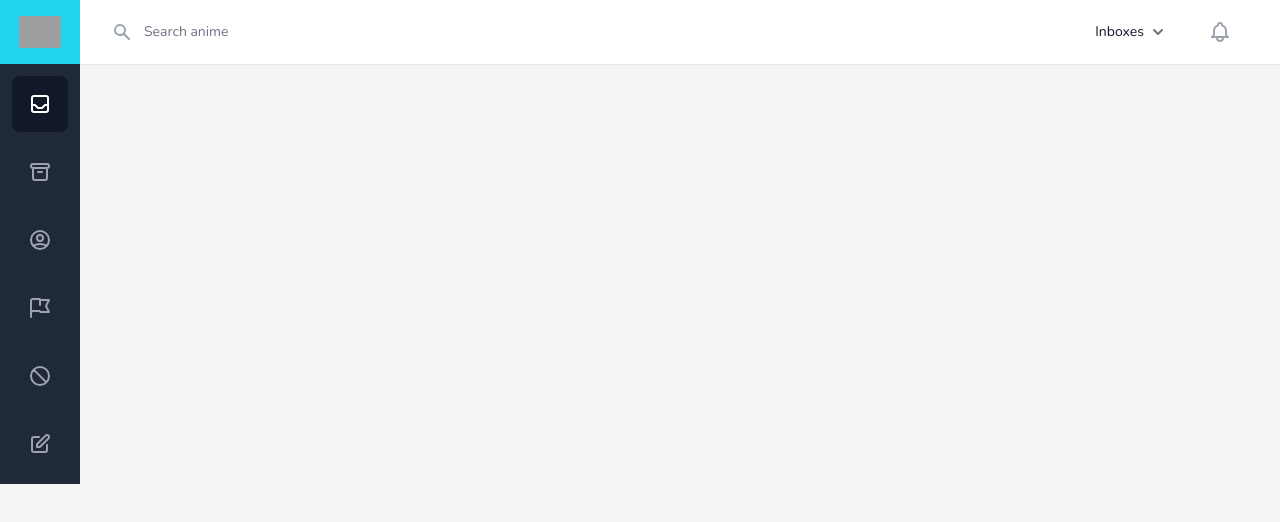
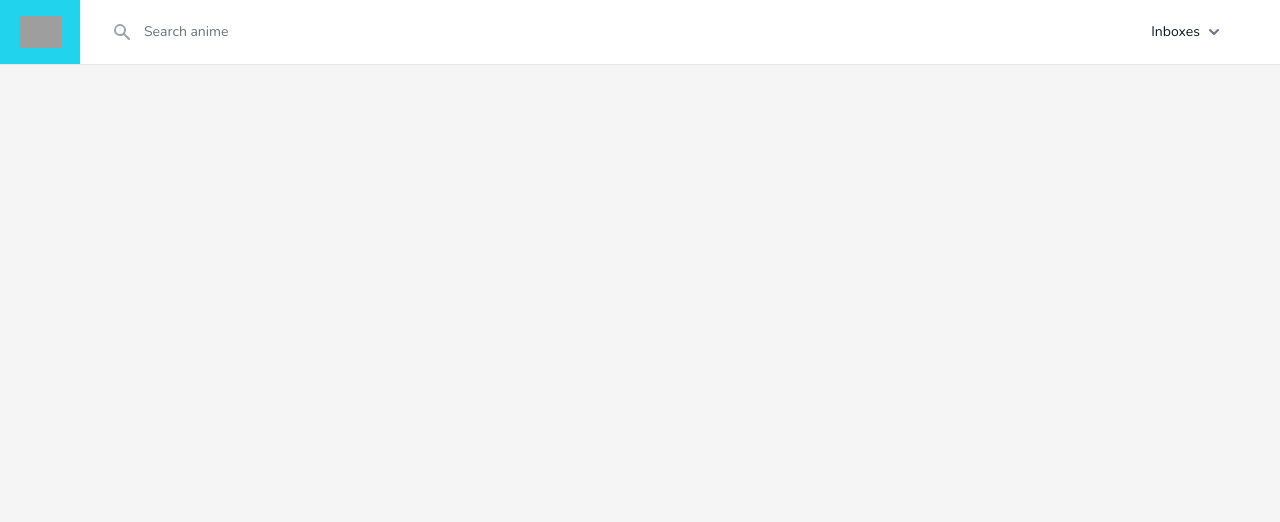
Before and after one commit to Apfirebolt/anime-dashboard-vue, a Vue app: page / in a window 1280 px wide. Shown: the top 522 px of the page. Built offline with nearby package versions, Linux system fonts and the light colour scheme; grey boxes are pictures that could not be loaded.

Commit message:
configured loader, added license

```diff
--- a/src/components/Loader.vue
+++ b/src/components/Loader.vue
@@ -26,10 +26,10 @@ onMounted(() => {
 }
 
 .loader-circle {
-    width: 50px;
-    height: 50px;
+    width: 100px;
+    height: 100px;
     border-radius: 50%;
-    border: 4px solid #000;
+    border: 4px solid #901313;
     border-top-color: transparent;
     animation: spin 1s linear infinite;
 }
--- a/src/store/anime.js
+++ b/src/store/anime.js
@@ -24,15 +24,15 @@ export const useAnime = defineStore("item", {
   actions: {
     async searchAnimeAction(name) {
       try {
+        this.loading = true;
         const response = await httpClient.get(`anime?q=${name}&sfw`);
         if (response) {
-            console.log('Anime list response ')
             this.animeList = response.data;
+            this.loading = false;
         }
-        console.log(response);
       } catch (error) {
         console.log(error);
-
+        this.loading = false;
       }
     },
 
--- a/src/views/Home.vue
+++ b/src/views/Home.vue
@@ -4,79 +4,101 @@
     <header class="flex-shrink-0 relative h-16 bg-white flex items-center">
       <!-- Logo area -->
       <div class="absolute inset-y-0 left-0 lg:static lg:flex-shrink-0">
-                <a href="#"
-                    class="flex items-center justify-center h-16 w-16 bg-cyan-400 focus:outline-none focus:ring-2 focus:ring-inset focus:ring-blue-600 lg:w-20">
-                    <img class="h-8 w-auto" src="https://tailwindui.com/img/logos/workflow-mark.svg?color=white"
-                        alt="Workflow" />
+        <a
+          href="#"
+          class="flex items-center justify-center h-16 w-16 bg-cyan-400 focus:outline-none focus:ring-2 focus:ring-inset focus:ring-blue-600 lg:w-20"
+        >
+          <img
+            class="h-8 w-auto"
+            src="https://tailwindui.com/img/logos/workflow-mark.svg?color=white"
+            alt="Workflow"
+          />
         </a>
       </div>
 
-            <!-- Picker area -->
-            <div class="mx-auto lg:hidden">
-                <div class="relative">
-                    <label for="inbox-select" class="sr-only">Choose inbox</label>
-                    <select id="inbox-select"
-                        class="rounded-md border-0 bg-none pl-3 pr-8 text-base font-medium text-gray-900 focus:ring-2 focus:ring-blue-600">
-                        <option value="/open">Open</option>
-                        <option value="/archived">Archived</option>
-                        <option value="/assigned">Assigned</option>
-                        <option value="/flagged">Flagged</option>
-                        <option value="/spam">Spam</option>
-                        <option value="/drafts">Drafts</option>
-                    </select>
-                    <div class="pointer-events-none absolute inset-y-0 right-0 flex items-center justify-center pr-2">
-                        <ChevronDownIcon class="h-5 w-5 text-gray-500" aria-hidden="true" />
-                    </div>
-                </div>
-            </div>
-
       <!-- Menu button area -->
-            <div class="absolute inset-y-0 right-0 pr-4 flex items-center sm:pr-6 lg:hidden">
+      <div
+        class="absolute inset-y-0 right-0 pr-4 flex items-center sm:pr-6 lg:hidden"
+      >
         <!-- Mobile menu button -->
-                <button type="button"
+        <button
+          type="button"
           class="-mr-2 inline-flex items-center justify-center p-2 rounded-md text-gray-400 hover:text-gray-500 hover:bg-gray-100 focus:outline-none focus:ring-2 focus:ring-inset focus:ring-blue-600"
-                    @click="open = true">
+          @click="open = true"
+        >
           <span class="sr-only">Open main menu</span>
           <MenuIcon class="block h-6 w-6" aria-hidden="true" />
         </button>
       </div>
 
       <!-- Desktop nav area -->
-            <div class="hidden lg:min-w-0 lg:flex-1 lg:flex lg:items-center lg:justify-between">
+      <div
+        class="hidden lg:min-w-0 lg:flex-1 lg:flex lg:items-center lg:justify-between"
+      >
         <div class="min-w-0 flex-1">
-                    <div class="max-w-2xl ml-4 relative text-gray-400 focus-within:text-gray-500">
+          <div
+            class="max-w-2xl ml-4 relative text-gray-400 focus-within:text-gray-500"
+          >
             <label for="desktop-search" class="sr-only">Search anime</label>
-                        <input id="desktop-search" type="search" placeholder="Search anime" v-model="searchText"
-                            class="px-2 py-3 block w-full border-transparent pl-12 placeholder-gray-500 sm:text-sm" />
+            <input
+              id="desktop-search"
+              type="search"
+              placeholder="Search anime"
+              v-model="searchText"
+              class="px-2 py-3 block w-full border-transparent pl-12 placeholder-gray-500 sm:text-sm"
+            />
             <div
-                            class="pointer-events-none absolute inset-y-0 left-0 flex items-center justify-center pl-4">
-                            <SearchIcon @click="searchAnimeUtil" class="h-5 w-5 cursor-pointer" />
+              class="pointer-events-none absolute inset-y-0 left-0 flex items-center justify-center pl-4"
+            >
+              <SearchIcon
+                @click="searchAnimeUtil"
+                class="h-5 w-5 cursor-pointer"
+              />
             </div>
           </div>
         </div>
         <div class="ml-10 pr-4 flex-shrink-0 flex items-center space-x-10">
           <nav aria-label="Global" class="flex space-x-10">
             <template v-for="item in navigation" :key="item.name">
-                            <Menu as="div" v-if="item.children.length" class="relative text-left">
+              <Menu
+                as="div"
+                v-if="item.children.length"
+                class="relative text-left"
+              >
                 <MenuButton
-                                    class="flex items-center text-sm font-medium text-gray-900 rounded-md focus:outline-none focus:ring-2 focus:ring-offset-2 focus:ring-blue-600">
+                  class="flex items-center text-sm font-medium text-gray-900 rounded-md focus:outline-none focus:ring-2 focus:ring-offset-2 focus:ring-blue-600"
+                >
                   <span>{{ item.name }}</span>
-                                    <ChevronDownIcon class="ml-1 h-5 w-5 text-gray-500" aria-hidden="true" />
+                  <ChevronDownIcon
+                    class="ml-1 h-5 w-5 text-gray-500"
+                    aria-hidden="true"
+                  />
                 </MenuButton>
 
-                                <transition enter-active-class="transition ease-out duration-100"
+                <transition
+                  enter-active-class="transition ease-out duration-100"
                   enter-from-class="transform opacity-0 scale-95"
                   enter-to-class="transform opacity-100 scale-100"
                   leave-active-class="transition ease-in duration-75"
                   leave-from-class="transform opacity-100 scale-100"
-                                    leave-to-class="transform opacity-0 scale-95">
+                  leave-to-class="transform opacity-0 scale-95"
+                >
                   <MenuItems
-                                        class="origin-top-right absolute z-30 right-0 mt-2 w-40 rounded-md shadow-lg bg-white ring-1 ring-black ring-opacity-5 focus:outline-none">
+                    class="origin-top-right absolute z-30 right-0 mt-2 w-40 rounded-md shadow-lg bg-white ring-1 ring-black ring-opacity-5 focus:outline-none"
+                  >
                     <div class="py-1">
-                                            <MenuItem v-for="child in item.children" :key="child.name"
-                                                v-slot="{ active }">
-                                            <a :href="child.href"
-                                                :class="[active ? 'bg-gray-100' : '', 'block px-4 py-2 text-sm text-gray-700']">
+                      <MenuItem
+                        v-for="child in item.children"
+                        :key="child.name"
+                        v-slot="{ active }"
+                      >
+                        <a
+                          :href="child.href"
+                          :class="[
+                            active ? 'bg-gray-100' : '',
+                            'block px-4 py-2 text-sm text-gray-700',
+                          ]"
+                        >
                           {{ child.name }}
                         </a>
                       </MenuItem>
@@ -84,37 +106,47 @@
                   </MenuItems>
                 </transition>
               </Menu>
-                            <a v-else :href="item.href" class="text-sm font-medium text-gray-900">{{ item.name }}</a>
+              <a
+                v-else
+                :href="item.href"
+                class="text-sm font-medium text-gray-900"
+                >{{ item.name }}</a
+              >
             </template>
           </nav>
           <div class="flex items-center space-x-8">
-                        <span class="inline-flex">
-                            <a href="#" class="-mx-1 bg-white p-1 rounded-full text-gray-400 hover:text-gray-500">
-                                <span class="sr-only">View notifications</span>
-                                <BellIcon class="h-6 w-6" aria-hidden="true" />
-                            </a>
-                        </span>
-
             <Menu as="div" class="relative inline-block text-left">
-
-                            <transition enter-active-class="transition ease-out duration-100"
+              <transition
+                enter-active-class="transition ease-out duration-100"
                 enter-from-class="transform opacity-0 scale-95"
                 enter-to-class="transform opacity-100 scale-100"
                 leave-active-class="transition ease-in duration-75"
                 leave-from-class="transform opacity-100 scale-100"
-                                leave-to-class="transform opacity-0 scale-95">
+                leave-to-class="transform opacity-0 scale-95"
+              >
                 <MenuItems
-                                    class="origin-top-right absolute z-30 right-0 mt-2 w-56 rounded-md shadow-lg bg-white ring-1 ring-black ring-opacity-5 focus:outline-none">
+                  class="origin-top-right absolute z-30 right-0 mt-2 w-56 rounded-md shadow-lg bg-white ring-1 ring-black ring-opacity-5 focus:outline-none"
+                >
                   <div class="py-1">
                     <MenuItem v-slot="{ active }">
-                                        <a href="#"
-                                            :class="[active ? 'bg-gray-100' : '', 'block px-4 py-2 text-sm text-gray-700']">
+                      <a
+                        href="#"
+                        :class="[
+                          active ? 'bg-gray-100' : '',
+                          'block px-4 py-2 text-sm text-gray-700',
+                        ]"
+                      >
                         Your Profile
                       </a>
                     </MenuItem>
                     <MenuItem v-slot="{ active }">
-                                        <a href="#"
-                                            :class="[active ? 'bg-gray-100' : '', 'block px-4 py-2 text-sm text-gray-700']">
+                      <a
+                        href="#"
+                        :class="[
+                          active ? 'bg-gray-100' : '',
+                          'block px-4 py-2 text-sm text-gray-700',
+                        ]"
+                      >
                         Sign Out
                       </a>
                     </MenuItem>
@@ -128,69 +160,99 @@
 
       <!-- Mobile menu, show/hide this `div` based on menu open/closed state -->
       <TransitionRoot as="template" :show="open">
-                <Dialog as="div" class="fixed inset-0 z-40 lg:hidden" @close="open = false">
-                    <TransitionChild as="template" enter="transition-opacity ease-linear duration-300"
-                        enter-from="opacity-0" enter-to="opacity-100"
-                        leave="transition-opacity ease-linear duration-300" leave-from="opacity-100"
-                        leave-to="opacity-0">
-                        <DialogOverlay class="hidden sm:block sm:fixed sm:inset-0 sm:bg-gray-600 sm:bg-opacity-75" />
+        <Dialog
+          as="div"
+          class="fixed inset-0 z-40 lg:hidden"
+          @close="open = false"
+        >
+          <TransitionChild
+            as="template"
+            enter="transition-opacity ease-linear duration-300"
+            enter-from="opacity-0"
+            enter-to="opacity-100"
+            leave="transition-opacity ease-linear duration-300"
+            leave-from="opacity-100"
+            leave-to="opacity-0"
+          >
+            <DialogOverlay
+              class="hidden sm:block sm:fixed sm:inset-0 sm:bg-gray-600 sm:bg-opacity-75"
+            />
           </TransitionChild>
 
-                    <TransitionChild as="template"
+          <TransitionChild
+            as="template"
             enter="transition ease-out duration-150 sm:ease-in-out sm:duration-300"
             enter-from="transform opacity-0 scale-110 sm:translate-x-full sm:scale-100 sm:opacity-100"
             enter-to="transform opacity-100 scale-100 sm:translate-x-0 sm:scale-100 sm:opacity-100"
             leave="transition ease-in duration-150 sm:ease-in-out sm:duration-300"
             leave-from="transform opacity-100 scale-100 sm:translate-x-0 sm:scale-100 sm:opacity-100"
-                        leave-to="transform opacity-0 scale-110 sm:translate-x-full sm:scale-100 sm:opacity-100">
-                        <nav class="fixed z-40 inset-0 h-full w-full bg-white sm:inset-y-0 sm:left-auto sm:right-0 sm:max-w-sm sm:w-full sm:shadow-lg"
-                            aria-label="Global">
+            leave-to="transform opacity-0 scale-110 sm:translate-x-full sm:scale-100 sm:opacity-100"
+          >
+            <nav
+              class="fixed z-40 inset-0 h-full w-full bg-white sm:inset-y-0 sm:left-auto sm:right-0 sm:max-w-sm sm:w-full sm:shadow-lg"
+              aria-label="Global"
+            >
               <div class="h-16 flex items-center justify-between px-4 sm:px-6">
                 <a href="#">
-                                    <img class="block h-8 w-auto"
+                  <img
+                    class="block h-8 w-auto"
                     src="https://tailwindui.com/img/logos/workflow-mark.svg?color=cyan&shade=400"
-                                        alt="Workflow" />
+                    alt="Workflow"
+                  />
                 </a>
-                                <button type="button"
+                <button
+                  type="button"
                   class="-mr-2 inline-flex items-center justify-center p-2 rounded-md text-gray-400 hover:text-gray-500 hover:bg-gray-100 focus:outline-none focus:ring-2 focus:ring-inset focus:ring-blue-600"
-                                    @click="open = false">
+                  @click="open = false"
+                >
                   <span class="sr-only">Close main menu</span>
                   <XIcon class="block h-6 w-6" aria-hidden="true" />
                 </button>
               </div>
               <div class="mt-2 max-w-8xl mx-auto px-4 sm:px-6">
                 <div class="relative text-gray-400 focus-within:text-gray-500">
-                                    <label for="mobile-search" class="sr-only">Search all inboxes</label>
-                                    <input id="mobile-search" type="search" placeholder="Search all inboxes"
-                                        class="block w-full border-gray-300 rounded-md pl-10 placeholder-gray-500 focus:border-blue-600 focus:ring-blue-600" />
-                                    <div class="absolute inset-y-0 left-0 flex items-center justify-center pl-3">
+                  <label for="mobile-search" class="sr-only"
+                    >Search Anime</label
+                  >
+                  <input
+                    id="mobile-search"
+                    v-model="searchText"
+                    type="search"
+                    placeholder="Search all Anime"
+                    class="px-2 py-3 block w-full border-gray-300 rounded-md pl-10 placeholder-gray-500 focus:border-blue-600 focus:ring-blue-600"
+                  />
+                  <div
+                    class="absolute inset-y-0 left-0 flex items-center justify-center pl-3"
+                  >
                     <SearchIcon class="h-5 w-5" aria-hidden="true" />
                   </div>
                 </div>
               </div>
               <div class="max-w-8xl mx-auto py-3 px-2 sm:px-4">
                 <template v-for="item in navigation" :key="item.name">
-                                    <a :href="item.href"
-                                        class="block rounded-md py-2 px-3 text-base font-medium text-gray-900 hover:bg-gray-100">{{
-                        item.name }}</a>
-                                    <a v-for="child in item.children" :key="child.name" :href="child.href"
-                                        class="block rounded-md py-2 pl-5 pr-3 text-base font-medium text-gray-500 hover:bg-gray-100">{{
-                        child.name }}</a>
+                  <a
+                    :href="item.href"
+                    class="block rounded-md py-2 px-3 text-base font-medium text-gray-900 hover:bg-gray-100"
+                    >{{ item.name }}</a
+                  >
+                  <a
+                    v-for="child in item.children"
+                    :key="child.name"
+                    :href="child.href"
+                    class="block rounded-md py-2 pl-5 pr-3 text-base font-medium text-gray-500 hover:bg-gray-100"
+                    >{{ child.name }}</a
+                  >
                 </template>
               </div>
               <div class="border-t border-gray-200 pt-4 pb-3">
-                                <div class="max-w-8xl mx-auto px-4 flex items-center sm:px-6">
-
-                                    <a href="#"
-                                        class="ml-auto flex-shrink-0 bg-white p-2 text-gray-400 hover:text-gray-500">
-                                        <span class="sr-only">View notifications</span>
-                                        <BellIcon class="h-6 w-6" aria-hidden="true" />
-                                    </a>
-                                </div>
                 <div class="mt-3 max-w-8xl mx-auto px-2 space-y-1 sm:px-4">
-                                    <a v-for="item in userNavigation" :key="item.name" :href="item.href"
-                                        class="block rounded-md py-2 px-3 text-base font-medium text-gray-900 hover:bg-gray-50">{{
-                        item.name }}</a>
+                  <a
+                    v-for="item in userNavigation"
+                    :key="item.name"
+                    :href="item.href"
+                    class="block rounded-md py-2 px-3 text-base font-medium text-gray-900 hover:bg-gray-50"
+                    >{{ item.name }}</a
+                  >
                 </div>
               </div>
             </nav>
@@ -201,28 +263,20 @@
 
     <!-- Bottom section -->
     <div class="min-h-0 flex-1 flex overflow-hidden">
-            <!-- Narrow sidebar-->
-            <nav aria-label="Sidebar" class="hidden lg:block lg:flex-shrink-0 lg:bg-gray-800 lg:overflow-y-auto">
-                <div class="relative w-20 flex flex-col p-3 space-y-3">
-                    <a v-for="item in sidebarNavigation" :key="item.name" :href="item.href"
-                        :class="[item.current ? 'bg-gray-900 text-white' : 'text-gray-400 hover:bg-gray-700', 'flex-shrink-0 inline-flex items-center justify-center h-14 w-14 rounded-lg']">
-                        <span class="sr-only">{{ item.name }}</span>
-                        <component :is="item.icon" class="h-6 w-6" aria-hidden="true" />
-                    </a>
-                </div>
-            </nav>
-
       <!-- Main area -->
       <main class="min-w-0 flex-1 border-t border-gray-200 xl:flex">
-                <section aria-labelledby="message-heading"
-                    class="min-w-0 flex-1 h-full flex flex-col overflow-hidden xl:order-last">
-
-                    <div class="min-h-0 flex-1 overflow-y-auto">
-
+        <section
+          aria-labelledby="message-heading"
+          class="min-w-0 flex-1 h-full flex flex-col overflow-hidden xl:order-last"
+        >
+          <div v-if="!isLoadingAnimeList" class="min-h-0 flex-1 overflow-y-auto">
             <!-- Thread section-->
             <ul role="list" class="py-4 space-y-2 sm:px-6 sm:space-y-4 lg:px-8">
-                            <li v-for="item in animeList.data" :key="item.id"
-                                class="bg-white px-4 py-6 shadow sm:rounded-lg sm:px-6">
+              <li
+                v-for="item in animeList.data"
+                :key="item.id"
+                class="bg-white px-4 py-6 shadow sm:rounded-lg sm:px-6"
+              >
                 <div class="sm:flex sm:justify-between sm:items-baseline">
                   <h3 class="text-base font-medium">
                     <span class="text-gray-900">{{ item.title }}</span>
@@ -236,6 +290,9 @@
               </li>
             </ul>
           </div>
+          <div v-else class="flex justify-center items-center my-3">
+            <Loader />
+          </div>
         </section>
       </main>
     </div>
@@ -243,8 +300,9 @@
 </template>
 
 <script setup>
-import { ref, computed, watch, onMounted } from 'vue'
-import { useAnime } from "../store/anime"
+import { ref, computed, watch, onMounted } from "vue";
+import { useAnime } from "../store/anime";
+import Loader from "../components/Loader.vue";
 import {
   Dialog,
   DialogOverlay,
@@ -254,34 +312,33 @@ import {
   MenuItems,
   TransitionChild,
   TransitionRoot,
-} from '@headlessui/vue'
+} from "@headlessui/vue";
 import {
   ArchiveIcon as ArchiveIconSolid,
   ChevronDownIcon,
   SearchIcon,
-} from '@heroicons/vue/solid'
+} from "@heroicons/vue/solid";
 import {
   ArchiveIcon as ArchiveIconOutline,
   BanIcon,
-    BellIcon,
   FlagIcon,
   InboxIcon,
   MenuIcon,
   PencilAltIcon,
   UserCircleIcon,
   XIcon,
-} from '@heroicons/vue/outline'
+} from "@heroicons/vue/outline";
 
-const open = ref(false)
-const anime = useAnime()
-const searchText = ref('')
+const open = ref(false);
+const anime = useAnime();
+const searchText = ref("");
 let timeoutId;
 
 const debouncedSearch = (value) => {
   if (timeoutId) clearTimeout(timeoutId);
   timeoutId = setTimeout(() => {
     if (value.length > 3) {
-            searchAnimeUtil()
+      searchAnimeUtil();
     }
   }, 1000); // Adjust delay as needed (in milliseconds)
 };
@@ -289,50 +346,28 @@ const debouncedSearch = (value) => {
 watch(searchText, debouncedSearch);
 
 const searchAnimeUtil = () => {
-    anime.searchAnimeAction(searchText.value)
-}
+  anime.searchAnimeAction(searchText.value);
+};
 
-const animeList = computed(() => anime.getAnimeList)
+const animeList = computed(() => anime.getAnimeList);
+const isLoadingAnimeList = computed(() => anime.isLoading);
 
 const navigation = [
   {
-        name: 'Inboxes',
-        href: '#',
+    name: "Inboxes",
+    href: "#",
     children: [
-            { name: 'Technical Support', href: '#' },
-            { name: 'Sales', href: '#' },
-            { name: 'General', href: '#' },
+      { name: "Technical Support", href: "#" },
+      { name: "Sales", href: "#" },
+      { name: "General", href: "#" },
     ],
   },
-]
-const sidebarNavigation = [
-    { name: 'Open', href: '#', icon: InboxIcon, current: true },
-    { name: 'Archive', href: '#', icon: ArchiveIconOutline, current: false },
-    { name: 'Customers', href: '#', icon: UserCircleIcon, current: false },
-    { name: 'Flagged', href: '#', icon: FlagIcon, current: false },
-    { name: 'Spam', href: '#', icon: BanIcon, current: false },
-    { name: 'Drafts', href: '#', icon: PencilAltIcon, current: false },
-]
+];
+
 const userNavigation = [
-    { name: 'Your Profile', href: '#' },
-    { name: 'Sign out', href: '#' },
-]
-
-const message = {
-    subject: 'Re: New pricing for existing customers',
-    sender: 'joearmstrong@example.com',
-    status: 'Open',
-    items: [
-        {
-            id: 1,
-            author: 'Joe Armstrong',
-            date: 'Yesterday at 7:24am',
-            datetime: '2021-01-28T19:24',
-            body: "<p>Thanks so much! Can't wait to try it out.</p>",
-        },
-
-    ],
-}
+  { name: "Your Profile", href: "#" },
+  { name: "Sign out", href: "#" },
+];
 
 onMounted(() => {
   // Cleanup function to clear timeout on component unmount
```
Also changed, not shown: 1 other file (tests, documents, lock files or other folders). Lines whose indentation alone changed are shown as unchanged.
